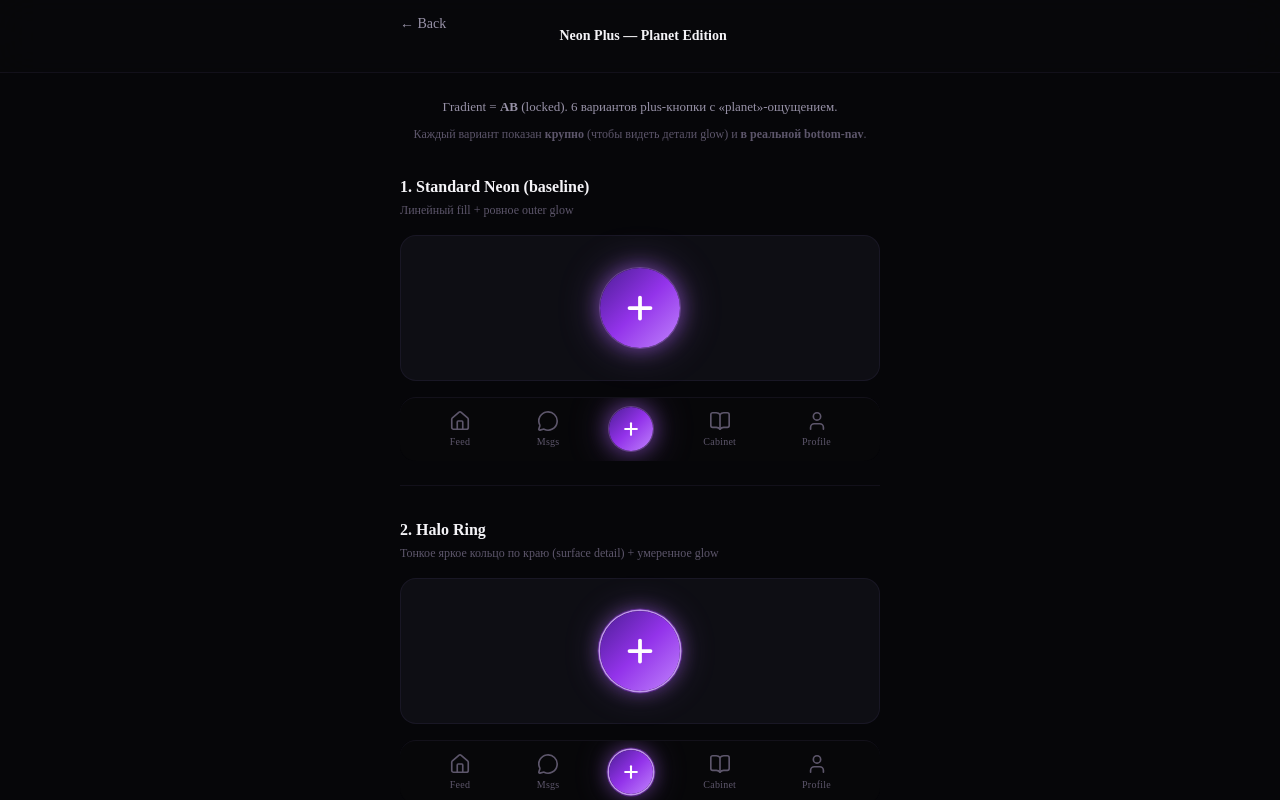
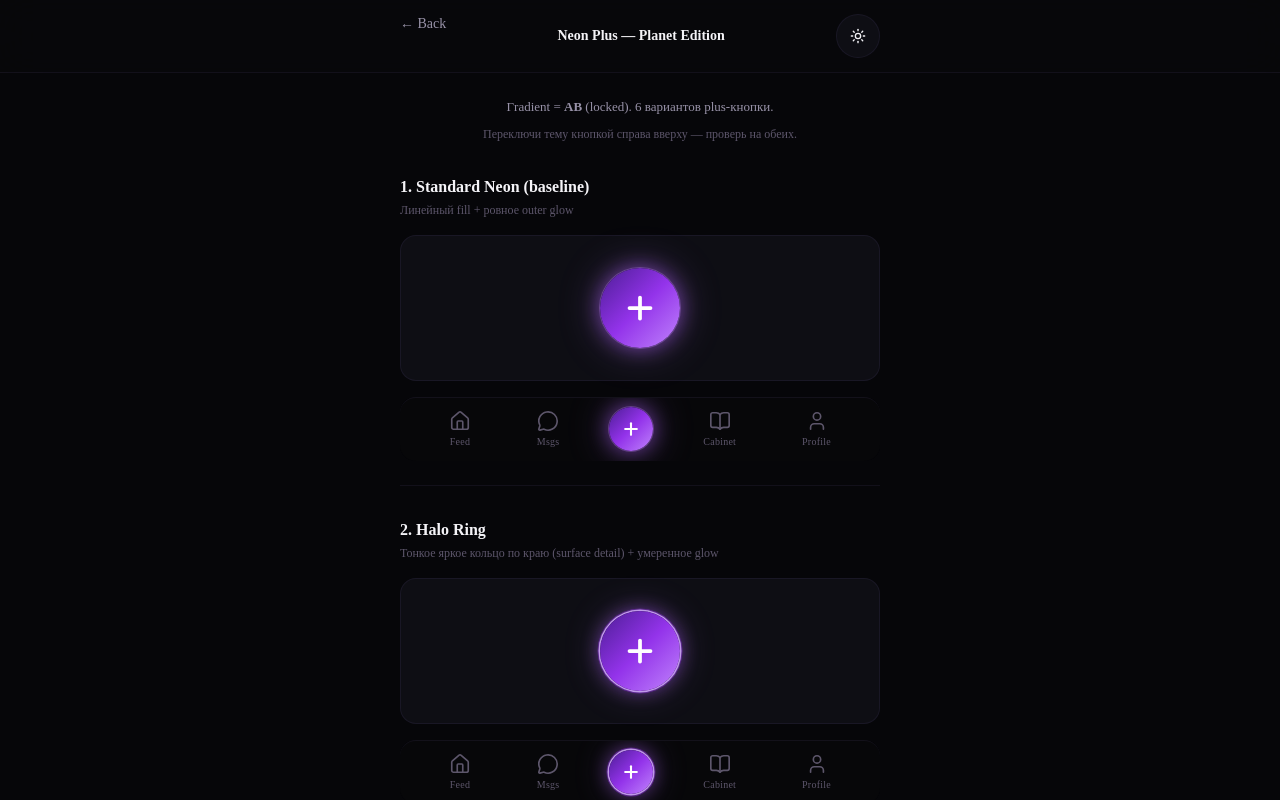
Before and after one commit to lxsmlv/forge, a Next.js app: page /gradients-preview in a window 1280 px wide. Shown: the top 800 px of the page. Built offline with nearby package versions, Linux system fonts and the light colour scheme; no server answers.

Commit message:
preview: add local theme toggle to gradients preview page

```diff
--- a/src/app/gradients-preview/page.tsx
+++ b/src/app/gradients-preview/page.tsx
@@ -1,6 +1,7 @@
 'use client';
 
-import { Home, MessageCircle, Plus, BookOpen, User } from 'lucide-react';
+import { useState } from 'react';
+import { Home, MessageCircle, Plus, BookOpen, User, Sun, Moon } from 'lucide-react';
 import Link from 'next/link';
 
 // AB gradient — locked choice
@@ -84,13 +85,22 @@ const NEON_VARIANTS = [
 ];
 
 export default function GradientsPreview() {
+  const [theme, setTheme] = useState<'dark' | 'light'>('dark');
+
   return (
-    <div className="min-h-screen bg-[var(--forge-black)] text-[var(--forge-text-primary)] pb-32">
+    <div
+      className={`min-h-screen bg-[var(--forge-black)] text-[var(--forge-text-primary)] pb-32 ${theme === 'light' ? 'light' : ''}`}
+    >
       <header className="forge-header sticky top-0 z-50">
         <div className="max-w-lg mx-auto flex items-center justify-between px-4 py-3.5">
           <Link href="/feed" className="text-sm text-[var(--forge-text-secondary)]">← Back</Link>
           <span className="text-sm font-semibold">Neon Plus — Planet Edition</span>
-          <div className="w-10" />
+          <button
+            onClick={() => setTheme(theme === 'dark' ? 'light' : 'dark')}
+            className="forge-press h-8 w-8 rounded-full bg-[var(--forge-surface)] border border-[var(--forge-border)] flex items-center justify-center"
+          >
+            {theme === 'dark' ? <Sun className="w-4 h-4" /> : <Moon className="w-4 h-4" />}
+          </button>
         </div>
       </header>
 
@@ -119,10 +129,10 @@ export default function GradientsPreview() {
       <main className="max-w-lg mx-auto px-4 py-6 flex flex-col gap-8">
         <div className="text-center">
           <p className="text-[13px] text-[var(--forge-text-secondary)]">
-            Гradient = <b>AB</b> (locked). 6 вариантов plus-кнопки с «planet»-ощущением.
+            Гradient = <b>AB</b> (locked). 6 вариантов plus-кнопки.
           </p>
           <p className="text-[12px] text-[var(--forge-text-tertiary)] mt-2">
-            Каждый вариант показан <b>крупно</b> (чтобы видеть детали glow) и <b>в реальной bottom-nav</b>.
+            Переключи тему кнопкой справа вверху — проверь на обеих.
           </p>
         </div>
 
```
